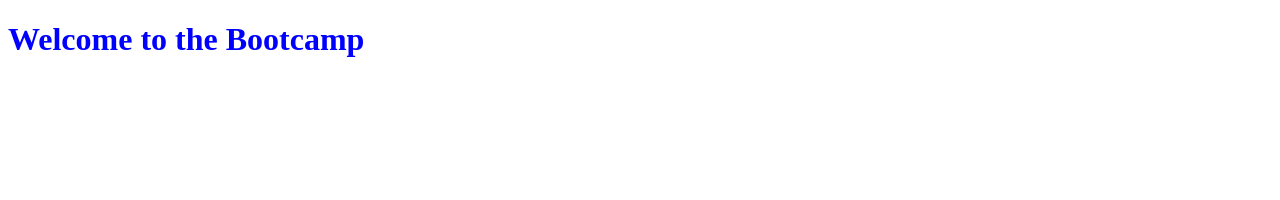
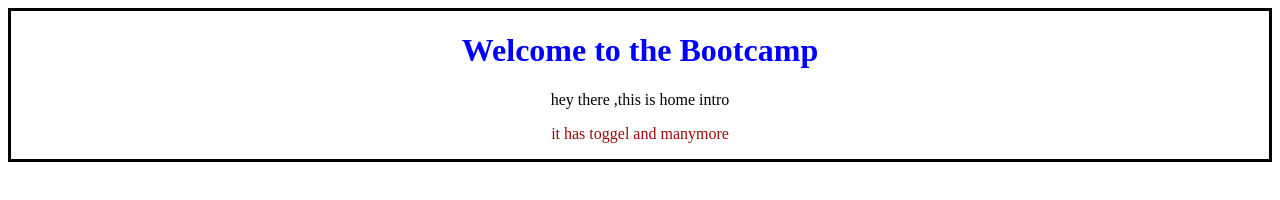
Before and after one commit to srividya-77/bootcamp-beigninfinity, a website: page frontend/index.html in a window 1280 px wide. Drawn offline with Linux system fonts and the light colour scheme.

Commit message:
feat:add basic html and css

```diff
--- a/frontend/index.css
+++ b/frontend/index.css
@@ -1,3 +1,13 @@
 h1{
     color:blue;
 }
+#intro{
+    text-align:center;
+    border:3px solid black;
+}
+#intro:hover{
+    background-color:rgba(10, 124, 155, 0.204);
+}
+#p2{
+    color:rgb(155, 10, 10);
+}
--- a/frontend/index.html
+++ b/frontend/index.html
@@ -7,7 +7,11 @@
      <link rel="stylesheet" href="index.css">
 </head>
 <body>
-    <h1>Welcome to the Bootcamp</h1>
-    <script src="index.js"></script>
+    <div id ="intro">
+        <h1>Welcome to the Bootcamp</h1>
+        <p id = "p1"> hey there ,this is home intro</p>
+        <p id ="p2"> it has toggel and manymore  </p>
+    </div>
+        <script src="index.js"></script>
 </body>
 </html>
--- a/frontend/index.js
+++ b/frontend/index.js
@@ -1,2 +1,2 @@
 console.log("Hello from js");
-alert("hello from js");
+//alert("hello from js");
```
